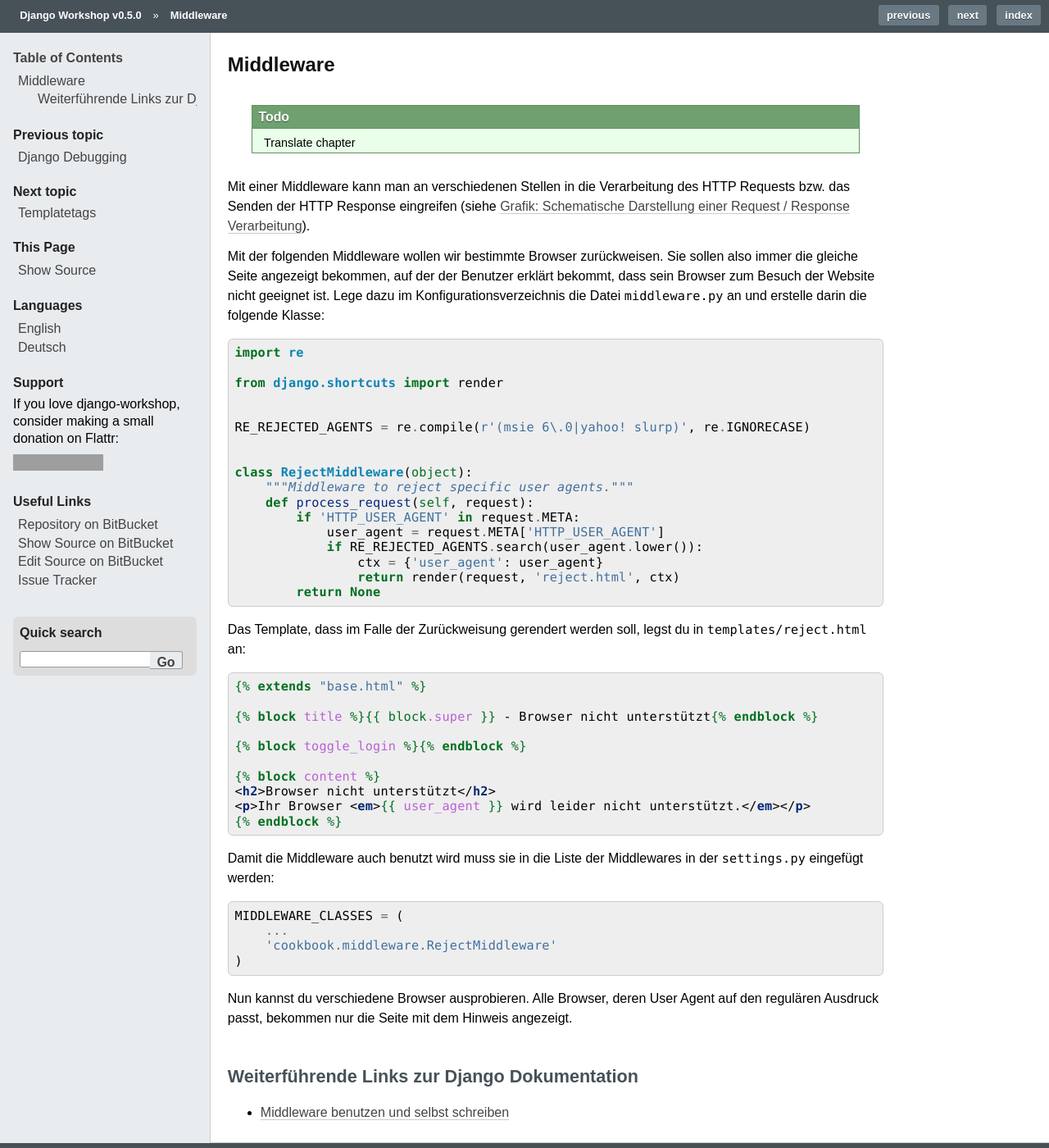
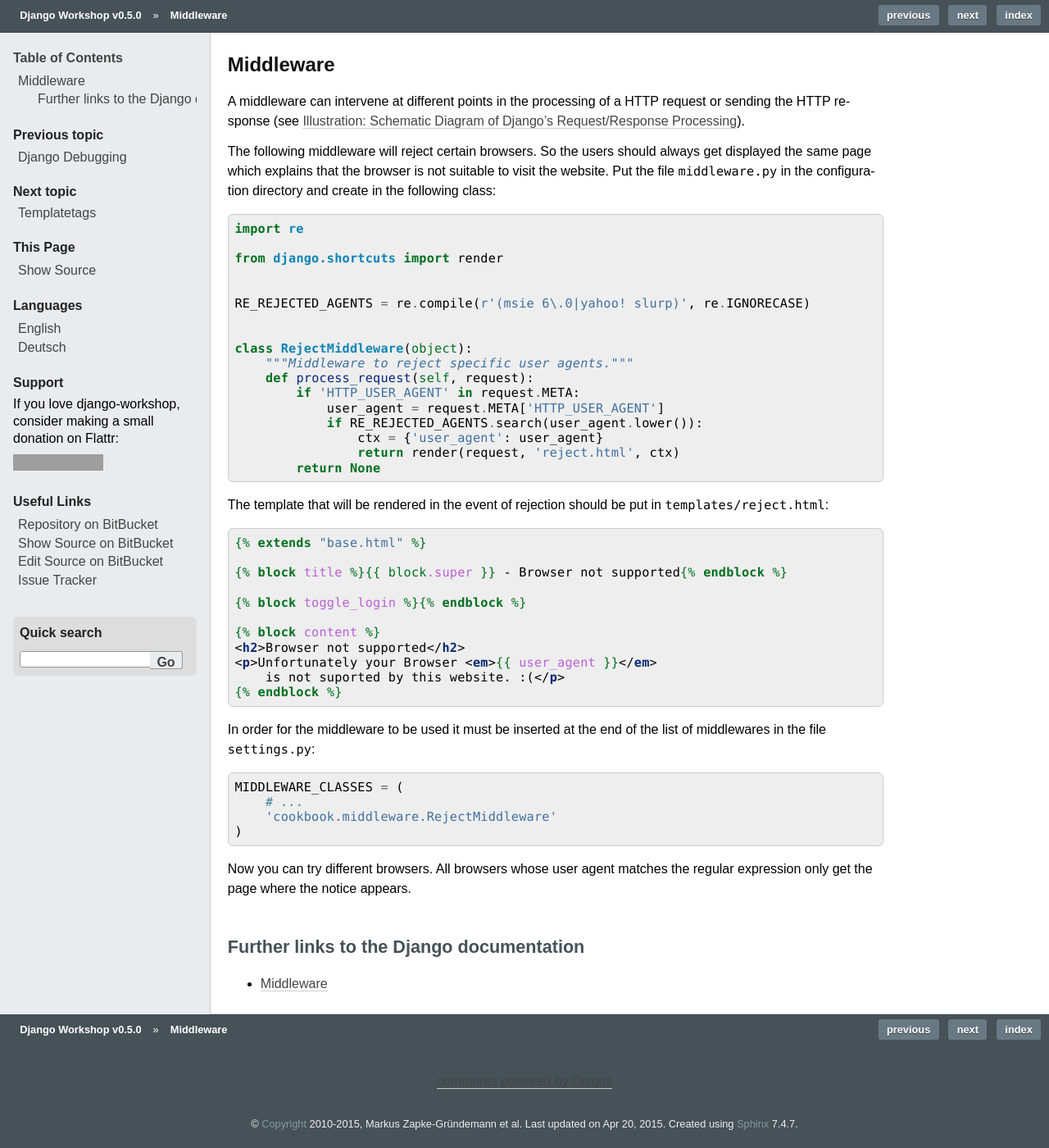
Before and after one commit to keimlink/django-workshop, a Sphinx documentation site: the page built from docs/middleware.rst, in a window 1280 px wide and 1400 px high. Shown: the whole window at 82% size. Built offline with Sphinx 7.4.7, drawn with Linux system fonts in a browser that asks for light colours; pages that are not in the unit, such as notebooks, are missing from menus; comment, search, counter and statistics services are not loaded; grey boxes are pictures that could not be loaded.

Commit message:
Translated Middleware chapter

```diff
--- a/docs/middleware.rst
+++ b/docs/middleware.rst
@@ -1,18 +1,15 @@
+**********
 Middleware
 **********
 
-.. todo:: Translate chapter
+A middleware can intervene at different points in the processing of a HTTP
+request or sending the HTTP response (see :ref:`Illustration: Schematic Diagram
+of Django's Request/Response Processing <request_response_graph>`).
 
-Mit einer Middleware kann man an verschiedenen Stellen in die
-Verarbeitung des HTTP Requests bzw. das Senden der HTTP Response
-eingreifen (siehe :ref:`Grafik: Schematische Darstellung einer Request /
-Response Verarbeitung <request_response_graph>`).
-
-Mit der folgenden Middleware wollen wir bestimmte Browser zurückweisen.
-Sie sollen also immer die gleiche Seite angezeigt bekommen, auf der der
-Benutzer erklärt bekommt, dass sein Browser zum Besuch der Website nicht
-geeignet ist. Lege dazu im Konfigurationsverzeichnis die Datei
-:file:`middleware.py` an und erstelle darin die folgende Klasse:
+The following middleware will reject certain browsers. So the users should
+always get displayed the same page which explains that the browser is not
+suitable to visit the website. Put the file :file:`middleware.py` in the
+configuration directory and create in the following class:
 
 ..  code-block:: python
 
@@ -34,37 +31,37 @@ geeignet ist. Lege dazu im Konfigurationsverzeichnis die Datei
                     return render(request, 'reject.html', ctx)
             return None
 
-Das Template, dass im Falle der Zurückweisung gerendert werden soll,
-legst du in :file:`templates/reject.html` an:
+The template that will be rendered in the event of rejection should be put in
+:file:`templates/reject.html`:
 
 ..  code-block:: html+django
 
     {% extends "base.html" %}
 
-    {% block title %}{{ block.super }} - Browser nicht unterstützt{% endblock %}
+    {% block title %}{{ block.super }} - Browser not supported{% endblock %}
 
     {% block toggle_login %}{% endblock %}
 
     {% block content %}
-    <h2>Browser nicht unterstützt</h2>
-    <p>Ihr Browser <em>{{ user_agent }} wird leider nicht unterstützt.</em></p>
+    <h2>Browser not supported</h2>
+    <p>Unfortunately your Browser <em>{{ user_agent }}</em>
+        is not suported by this website. :(</p>
     {% endblock %}
 
-Damit die Middleware auch benutzt wird muss sie in die Liste der
-Middlewares in der ``settings.py`` eingefügt werden:
+In order for the middleware to be used it must be inserted at the end of the
+list of middlewares in the file :file:`settings.py`:
 
 ..  code-block:: python
 
     MIDDLEWARE_CLASSES = (
-        ...
+        # ...
         'cookbook.middleware.RejectMiddleware'
     )
 
-Nun kannst du verschiedene Browser ausprobieren. Alle Browser, deren
-User Agent auf den regulären Ausdruck passt, bekommen nur die Seite mit
-dem Hinweis angezeigt.
+Now you can try different browsers. All browsers whose user agent matches the
+regular expression only get the page where the notice appears.
 
-Weiterführende Links zur Django Dokumentation
-=============================================
+Further links to the Django documentation
+=========================================
 
-* :djangodocs:`Middleware benutzen und selbst schreiben <topics/http/middleware/>`
+* :djangodocs:`Middleware <topics/http/middleware/>`
```
